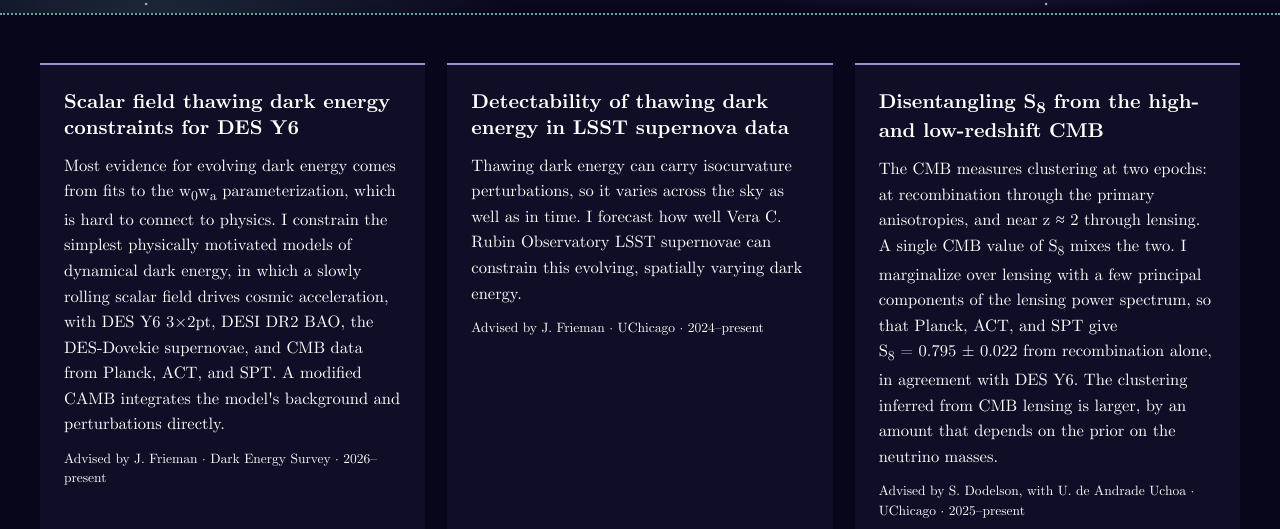
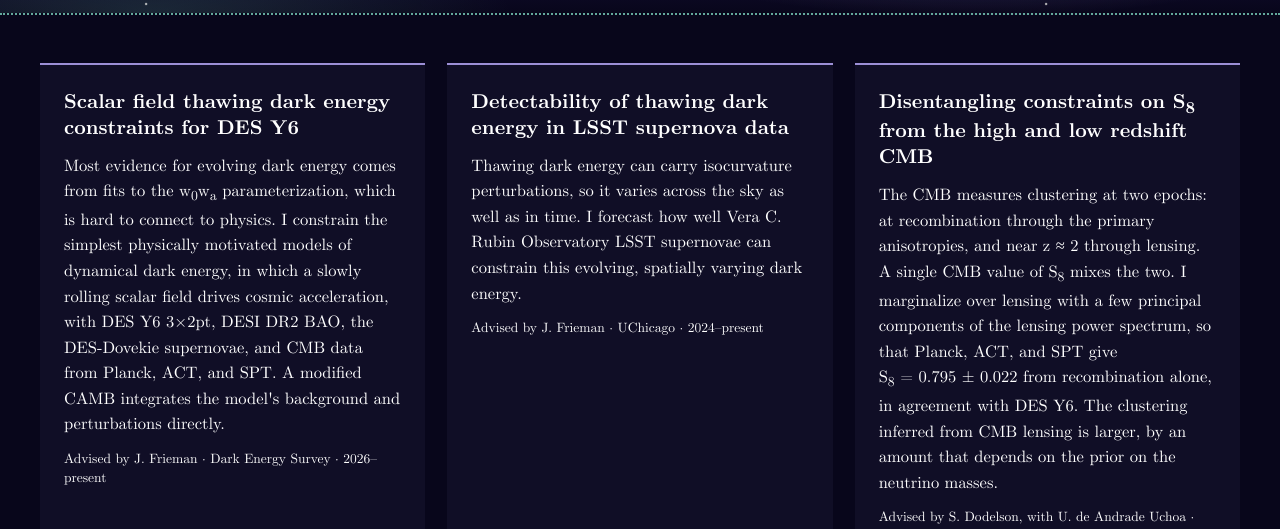
Before and after one commit to joannjones415/joannjones415.github.io, a plain HTML site: page research.html in a window 1280 px wide. Shown: the part 192-721 px from the top of the page. Drawn offline with Linux system fonts and the light colour scheme.

Commit message:
Link S8 research card to arXiv with the paper's title

```diff
--- a/research.html
+++ b/research.html
@@ -54,7 +54,7 @@
     </ul>
   </article>
   <article class="card">
-    <h3>Disentangling S<sub>8</sub> from the high- and low-redshift CMB</h3>
+    <h3><a href="https://arxiv.org/abs/2610.37752">Disentangling constraints on S<sub>8</sub> from the high and low redshift CMB</a></h3>
     <p class="summary">The CMB measures clustering at two epochs: at recombination through the primary anisotropies,
     and near z&nbsp;≈&nbsp;2 through lensing. A single CMB value of S<sub>8</sub> mixes the two. I marginalize
     over lensing with a few principal components of the lensing power spectrum, so that Planck, ACT, and SPT
```
